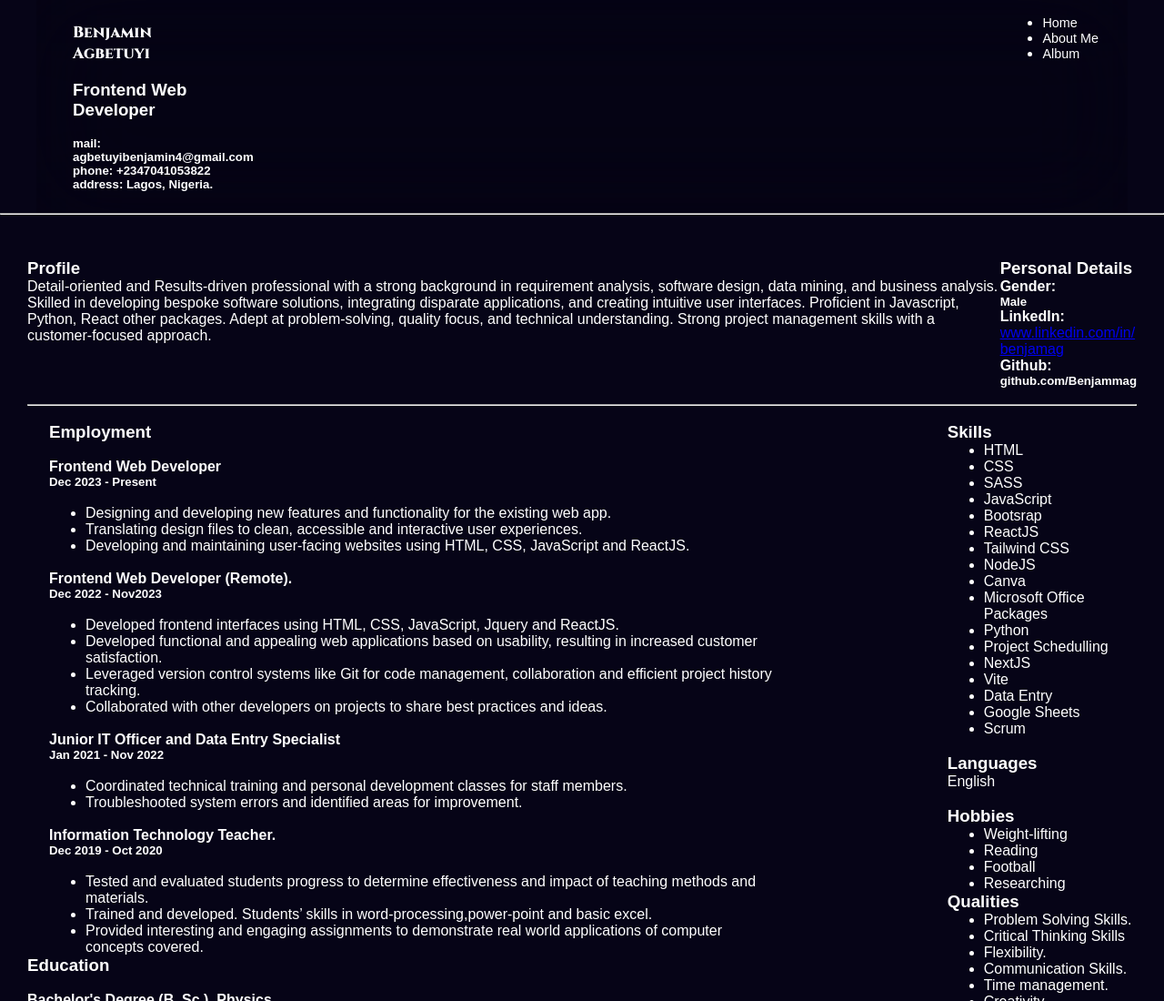
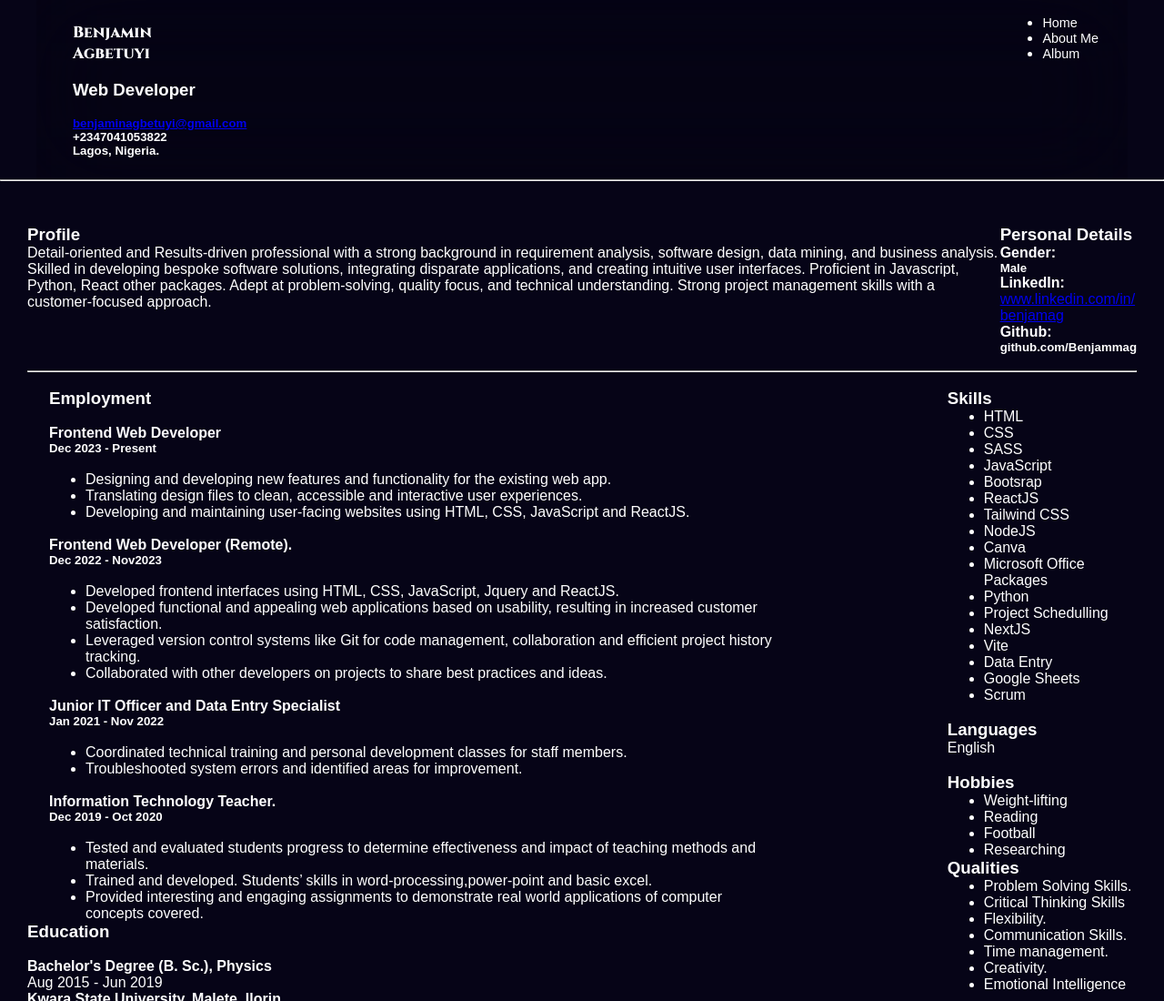
Before and after one commit to Benjammag/interview, a plain HTML site: page index.html in a window 1280 px wide. Shown: the top 1100 px of the page at 91% size. Drawn offline with Linux system fonts and the light colour scheme.

Commit message:
Update index.html

```diff
--- a/index.html
+++ b/index.html
@@ -12,12 +12,12 @@
         <div class="logo">
           <h1 class="title">Benjamin Agbetuyi</h1>
           <br />
-          <h3>Frontend Web Developer</h3>
+          <h3>Web Developer</h3>
           <br />
           <div>
-            <h5>mail: agbetuyibenjamin4@gmail.com</h5>
-            <h5>phone: +2347041053822</h5>
-            <h5>address: Lagos, Nigeria.</h5>
+            <h5><a href="mailto:benjaminagbetuyi@gmail.com">benjaminagbetuyi@gmail.com</a></h5>
+            <h5>+2347041053822</h5>
+            <h5>Lagos, Nigeria.</h5>
           </div>
         </div>
         <div>
```
